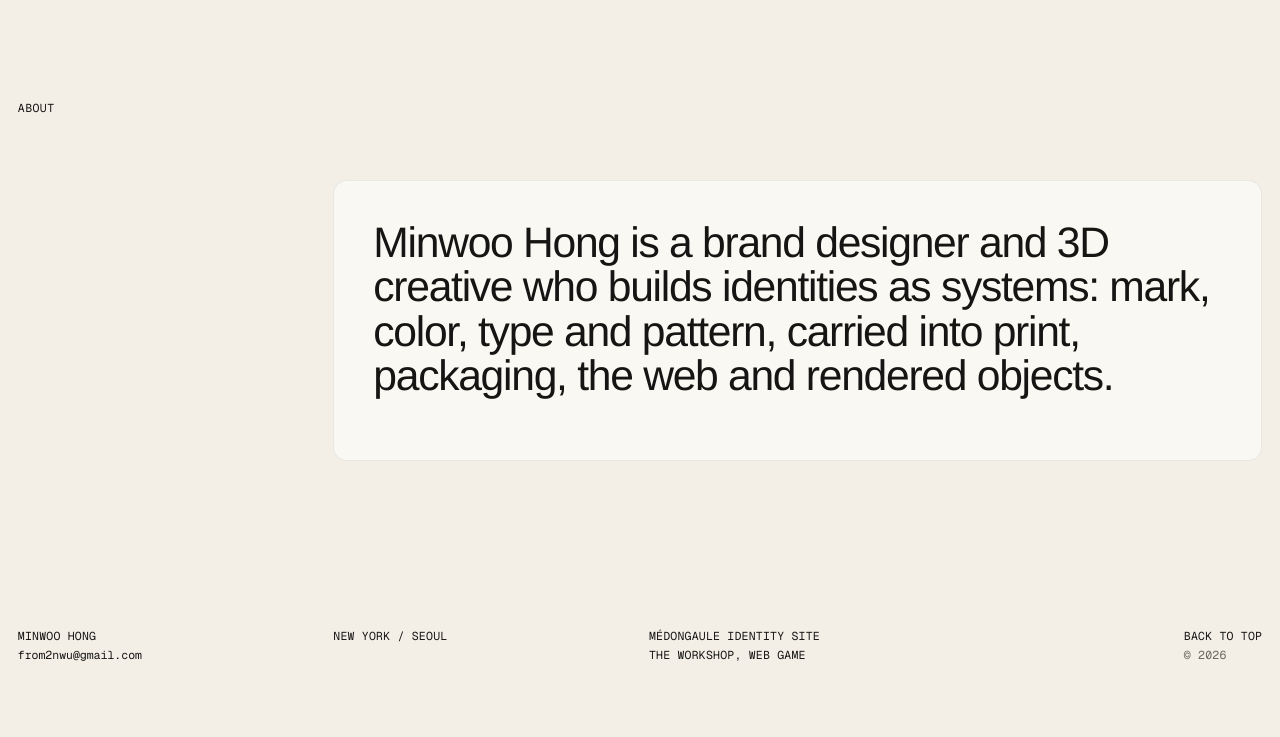
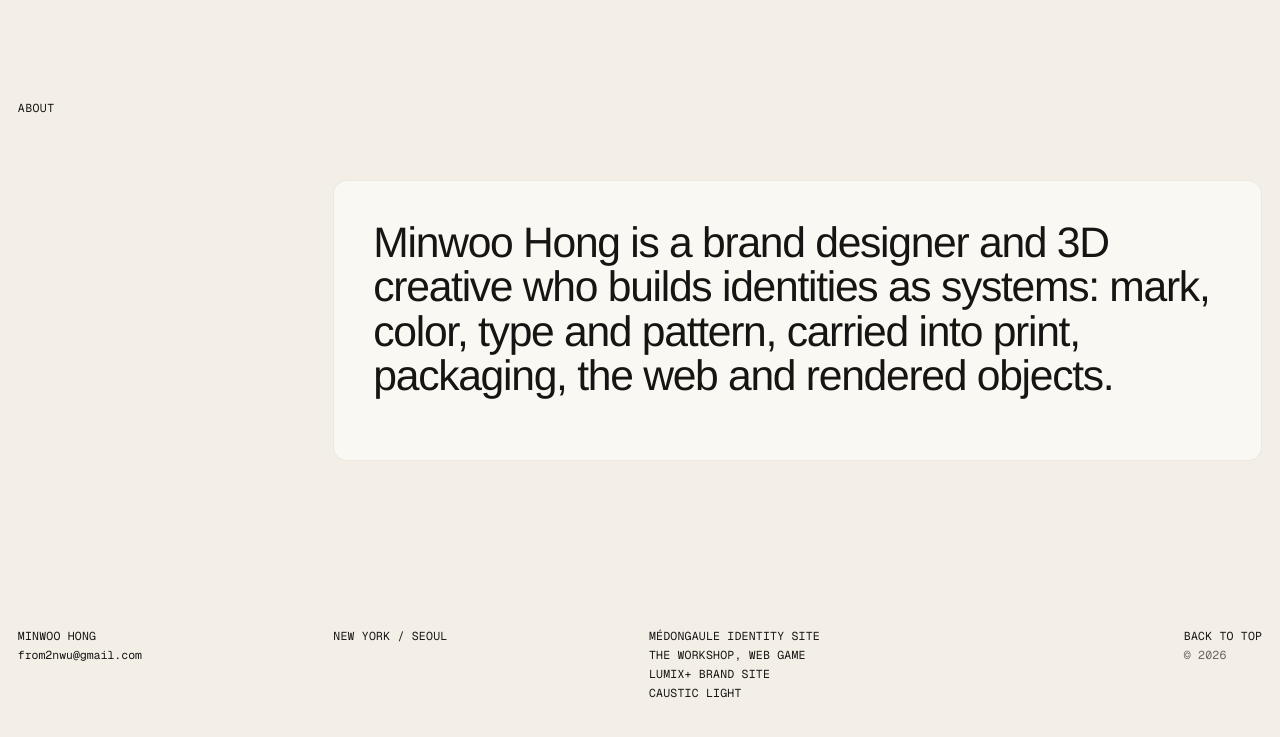
Before and after one commit to m2nwu/m2nwu, a plain HTML site: page index.html in a window 1280 px wide. Shown: the part 2618-3355 px from the top of the page. Before the commit the page ends 3321 px from the top, so only its background shows below. Drawn offline with nearby package versions, Linux system fonts and the light colour scheme; a web font is replaced by a local one.

Commit message:
Footer: add the LUMIX+ brand site and Caustic Light
Co-Authored-By: Claude Opus 5.5 <noreply@anthropic.com>

```diff
--- a/assets/js/data.js
+++ b/assets/js/data.js
@@ -10,7 +10,9 @@ window.WORK = {
   email: 'from2nwu@gmail.com',
   live: [
     { label: 'Médongaule identity site', href: 'https://m2nwu.github.io/imagearchive/identity/' },
-    { label: 'The Workshop, web game', href: 'https://workshop-game.conceptrotation.workers.dev' }
+    { label: 'The Workshop, web game', href: 'https://workshop-game.conceptrotation.workers.dev' },
+    { label: 'LUMIX+ brand site', href: 'https://m2nwu.github.io/lumix/' },
+    { label: 'Caustic Light', href: 'https://m2nwu.github.io/experiementstudies/caustic/' }
   ],
   order: ['punch', 'medongaule', 'lumix-plus', 'the-workshop', 'diablo-iv', 'caustic-light'],
   featured: [
--- a/index.html
+++ b/index.html
@@ -78,6 +78,8 @@
     <div class="f3">
       <a class="ul" href="https://m2nwu.github.io/imagearchive/identity/" target="_blank" rel="noopener">Médongaule identity site</a>
       <a class="ul" href="https://workshop-game.conceptrotation.workers.dev" target="_blank" rel="noopener">The Workshop, web game</a>
+      <a class="ul" href="https://m2nwu.github.io/lumix/" target="_blank" rel="noopener">LUMIX+ brand site</a>
+      <a class="ul" href="https://m2nwu.github.io/experiementstudies/caustic/" target="_blank" rel="noopener">Caustic Light</a>
     </div>
     <div class="f4"><a class="ul" href="#top" data-top>Back to top</a><span>© 2026</span></div>
   </div>
```
